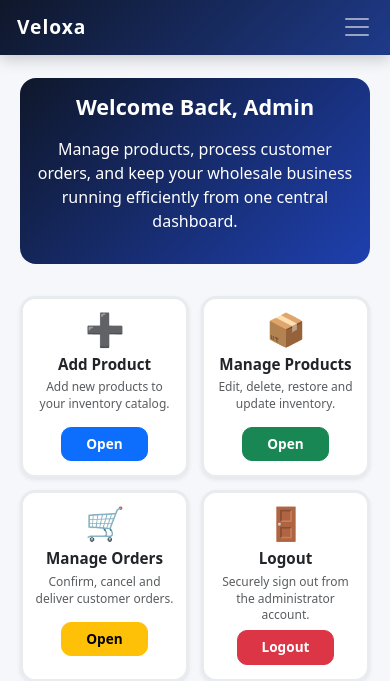
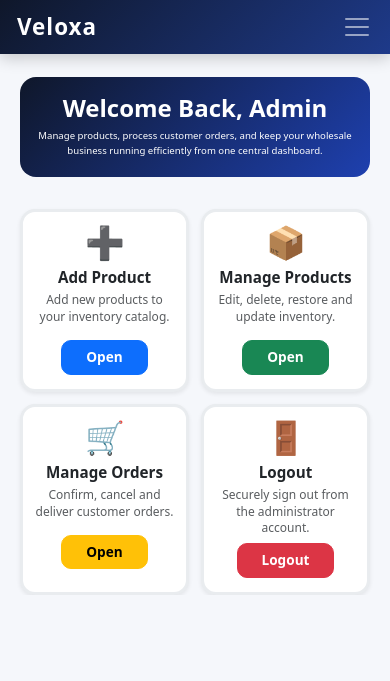
Before and after one commit to Himeshpopat/Veloxa, a Flask app: page /admin_dashboard in a window 390 px wide. Shown: the top 681 px of the page. Run offline with Flask 3, Linux system fonts and the light colour scheme; a user stored in the database is signed in; some libraries are stand-ins or nearby versions.

Commit message:
Added Readme

```diff
--- a/static/css/style.css
+++ b/static/css/style.css
@@ -73,9 +73,15 @@ ADMIN DASHBOARD
         margin-bottom: -35px;
     }
 
+    .admin-hero-text {
+        font-size: 0.6rem;
+        margin-top: -10px;
+        margin-bottom: 4px;
+    }
+
     .admin-hero h1 {
-        font-size: 1.35rem;
-        margin-bottom: 6px;
+        font-size: 1.5rem;
+        margin-bottom: 2px;
         line-height: 1.3;
     }
 
@@ -241,11 +247,13 @@ NAVBAR
 }
 
 .navbar-brand {
-    font-size: 1.7rem;
+    font-size: 2.1rem;
     font-weight: 700;
     color: #ffffff !important;
     letter-spacing: 1px;
     margin-left: 7px;
+    margin-top: -8px;
+    margin-bottom: -8px;
 }
 
 .nav-btn {
@@ -431,7 +439,7 @@ body {
     }
 
     .navbar-brand {
-        font-size: 1.2rem;
+        font-size: 1.4rem;
     }
 
     .navbar-toggler {
--- a/templates/admin_dashboard.html
+++ b/templates/admin_dashboard.html
@@ -16,7 +16,8 @@ Admin Dashboard
         </h1>
 
         <p class="admin-hero-text">
-            Manage products, process customer orders, and keep your wholesale business running efficiently from one central dashboard.
+            Manage products, process customer orders, and keep your wholesale business running efficiently from one
+            central dashboard.
         </p>
 
     </div>
```
Also changed, not shown: README.md (added), assets/Add_Product.png (added), assets/Admin_Dashboard.png (added), assets/Admin_Dashboard_Mobile_View.png (added), assets/Cart.png (added), assets/Customer_Dashboard.png (added), assets/Customer_Dashboard_Mobile_View.png (added), assets/Orders.png (added), assets/Products.png (added), assets/Products_Mobile_View.png (added), 1 other file.
